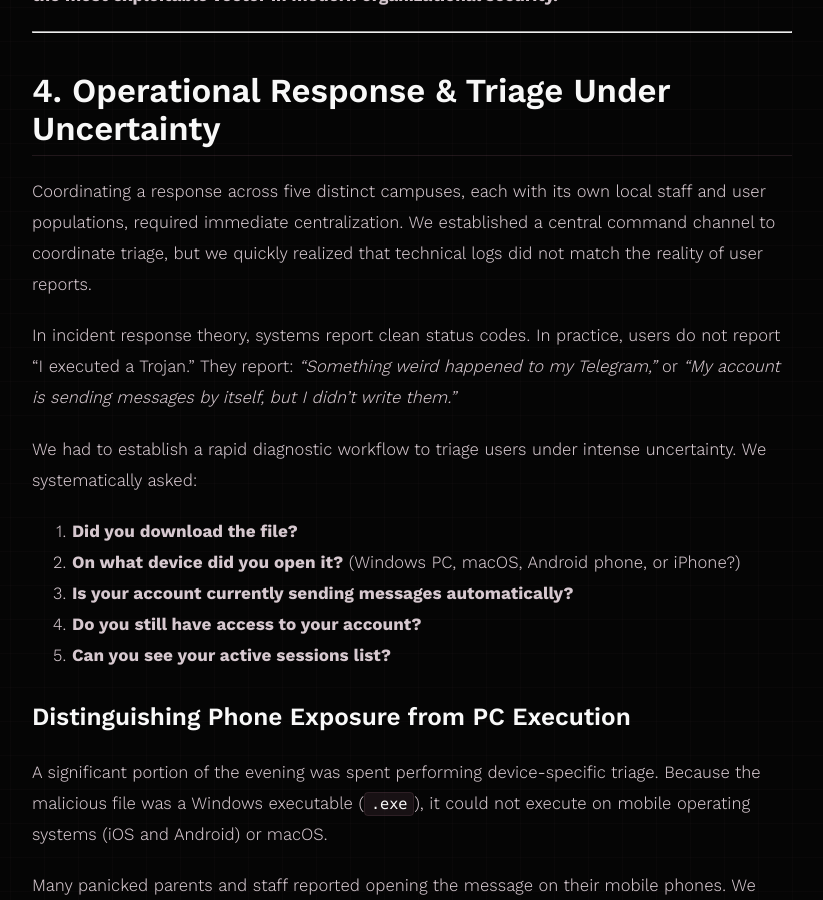
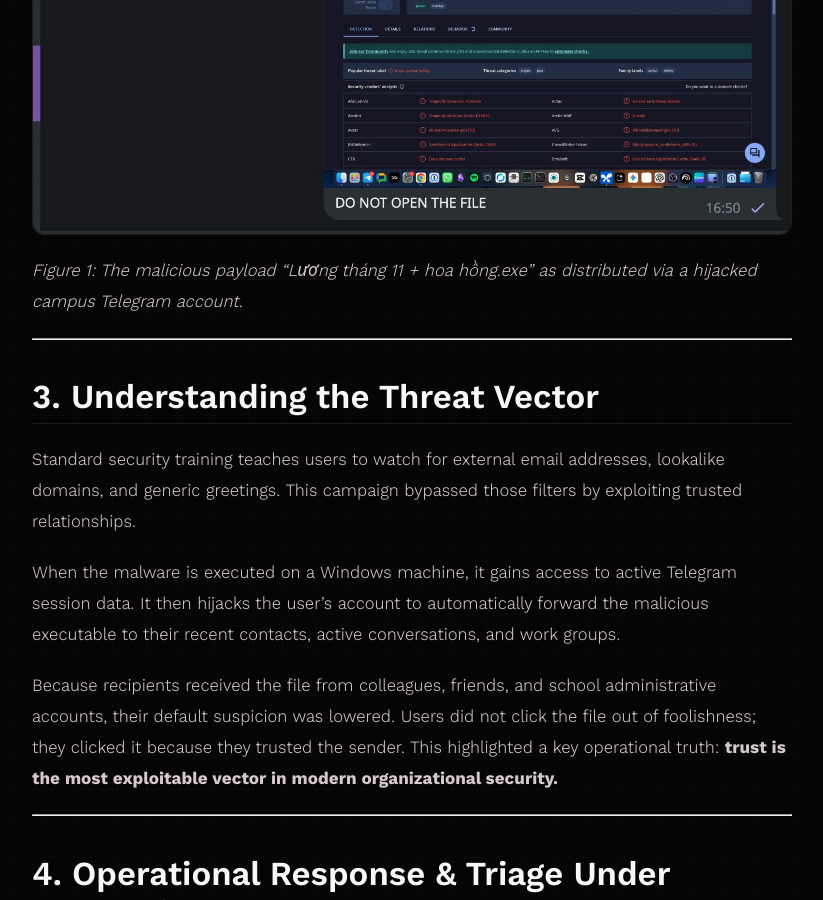
Before and after one commit to R2Pitou/R2Pitou, a Jekyll site: the page built from articles/security/salary-day-trojan/index.md, in a window 1280 px wide and 900 px high, scrolled down 2917 px. Shown: the whole window, without its empty margins (228-1051 px from the left). Built offline with Jekyll 4.4.1, drawn with Linux system fonts in a browser that asks for light colours.

Commit message:
fix(security): resolve broken hero image, use hero (2).png and include outbreak screenshot

````diff
--- a/articles/security/salary-day-trojan/index.md
+++ b/articles/security/salary-day-trojan/index.md
@@ -46,6 +46,10 @@
 ```
 
 This three-minute reaction window prevented widespread, automated execution on workstations across our offices. However, the virus had already begun its second phase: session hijacking.
+
+![Initial Telegram distribution showing the malicious payload sent from a trusted parent communication channel](/articles/security/salary-day-trojan/telegram-outbreak.png)
+
+*Figure 1: The malicious payload "Lương tháng 11 + hoa hồng.exe" as distributed via a hijacked campus Telegram account.*
 
 ---
 
````
Also changed, not shown: other parts of articles/security/salary-day-trojan/index.md (+1 -1 lines), articles/security/salary-day-trojan/hero.png, articles/security/salary-day-trojan/telegram-outbreak.png (added).
